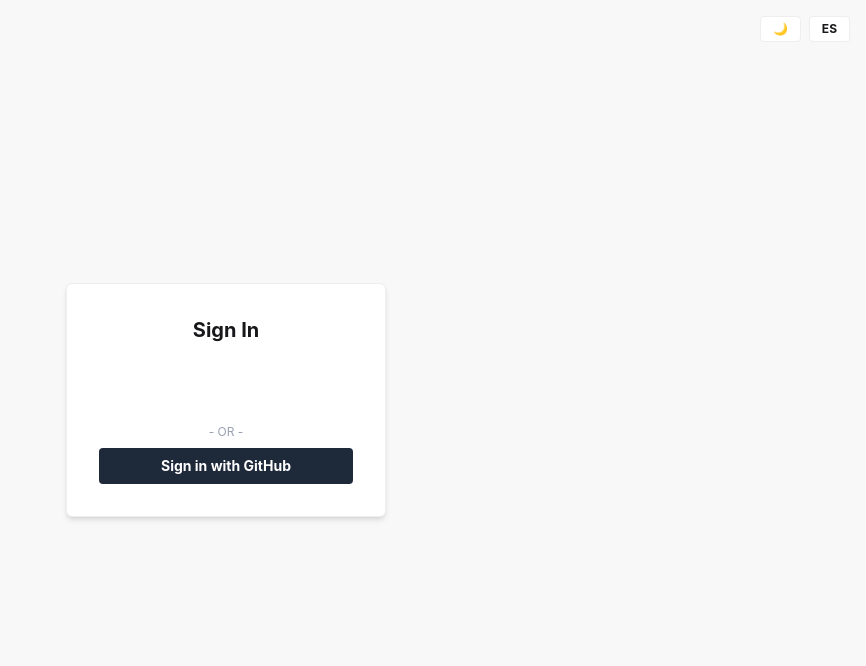
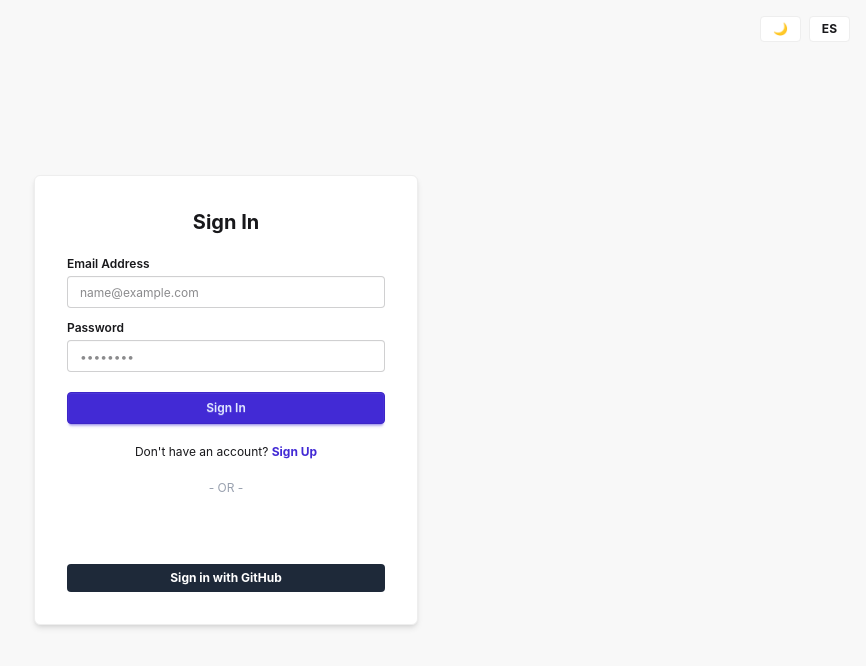
Before and after one commit to ranak8811/CV-Management-System, a React (Vite) app in the folder client/: page /login in a window 1280 px wide. Shown: the top 666 px of the page, without its empty margins (414-1280 px from the left). Built offline with nearby package versions, Linux system fonts and the light colour scheme; no server answers.

Commit message:
login page updated

```diff
--- a/client/src/pages/Authentication/Login.jsx
+++ b/client/src/pages/Authentication/Login.jsx
@@ -1,7 +1,9 @@
+import { useForm } from "react-hook-form";
+import { Link, useNavigate, Navigate } from "react-router-dom";
+import { useMutation } from "@tanstack/react-query";
 import useAuth from "../../hooks/useAuth";
 import useLanguage from "../../hooks/useLanguage";
 import useTheme from "../../hooks/useTheme";
-import { useNavigate, Navigate } from "react-router-dom";
 import api from "../../utils/api";
 import toast from "react-hot-toast";
 import { GoogleLogin } from "@react-oauth/google";
@@ -11,6 +13,32 @@ const Login = () => {
   const { theme, toggleTheme } = useTheme();
   const { locale, switchLanguage } = useLanguage();
   const navigate = useNavigate();
+
+  const {
+    register,
+    handleSubmit,
+    formState: { errors },
+  } = useForm();
+
+  const loginMutation = useMutation({
+    mutationFn: async (formData) => {
+      const res = await api.post("/api/auth/login", formData);
+      return res.data;
+    },
+    onSuccess: (data) => {
+      handleLoginSuccess(data.token, data.user);
+      toast.success(
+        locale === "en"
+          ? "Successfully logged in!"
+          : "¡Inicio de sesión exitoso!",
+      );
+      navigate("/");
+    },
+    onError: (err) => {
+      console.error(err);
+      toast.error(err.response?.data?.message || "Invalid email or password");
+    },
+  });
 
   if (user) {
     return <Navigate to="/" replace />;
@@ -30,13 +58,11 @@ const Login = () => {
             : "¡Inicio de sesión exitoso!",
         );
         navigate("/");
-      } else {
-        toast.error(res.data.message || "Google Login Failed");
       }
     } catch (error) {
-      console.error("Google login api call error:", error);
+      console.error(error);
       toast.error(
-        error.response?.data?.message || "Network Error during Google login",
+        error.response?.data?.message || "Google Authentication Failed",
       );
     }
   };
@@ -45,6 +71,10 @@ const Login = () => {
     const clientId = import.meta.env.VITE_GITHUB_CLIENT_ID;
     const redirectUri = `${window.location.origin}/auth/github/callback`;
     window.location.href = `https://github.com/login/oauth/authorize?client_id=${clientId}&redirect_uri=${redirectUri}&scope=user:email`;
+  };
+
+  const onSubmit = (data) => {
+    loginMutation.mutate(data);
   };
 
   return (
@@ -64,10 +94,63 @@ const Login = () => {
         </button>
       </div>
 
-      <div className="border border-base-300 p-8 rounded-md bg-base-100 w-80 text-center shadow-md">
-        <h2 className="text-xl font-bold mb-6 text-base-content">Sign In</h2>
+      <div className="border border-base-300 p-8 rounded-md bg-base-100 w-96 shadow-md flex flex-col gap-5">
+        <h2 className="text-xl font-bold text-center">Sign In</h2>
 
-        <div className="flex justify-center mb-4">
+        <form onSubmit={handleSubmit(onSubmit)} className="flex flex-col gap-3">
+          <div className="flex flex-col gap-1">
+            <label className="text-xs font-semibold">Email Address</label>
+            <input
+              type="email"
+              {...register("email", { required: "Email is required" })}
+              className={`input input-bordered w-full input-sm ${errors.email ? "input-error" : ""}`}
+              placeholder="name@example.com"
+            />
+            {errors.email && (
+              <span className="text-[10px] text-error font-semibold">
+                {errors.email.message}
+              </span>
+            )}
+          </div>
+
+          <div className="flex flex-col gap-1">
+            <label className="text-xs font-semibold">Password</label>
+            <input
+              type="password"
+              {...register("password", { required: "Password is required" })}
+              className={`input input-bordered w-full input-sm ${errors.password ? "input-error" : ""}`}
+              placeholder="••••••••"
+            />
+            {errors.password && (
+              <span className="text-[10px] text-error font-semibold">
+                {errors.password.message}
+              </span>
+            )}
+          </div>
+
+          <button
+            type="submit"
+            disabled={loginMutation.isPending}
+            className="btn btn-primary btn-sm w-full mt-2"
+          >
+            {loginMutation.isPending ? "Signing In..." : "Sign In"}
+          </button>
+        </form>
+
+        <p className="text-xs text-center">
+          Don&apos;t have an account?{" "}
+          <Link
+            to="/register"
+            className="text-primary font-bold hover:underline"
+          >
+            Sign Up
+          </Link>
+        </p>
+
+        <p className="text-gray-400 text-xs text-center">- OR -</p>
+
+        <div className="flex flex-col gap-2">
+          <div className="flex justify-center">
             <GoogleLogin
               onSuccess={handleGoogleSuccess}
               onError={() => toast.error("Google Authentication Failed")}
@@ -75,14 +158,13 @@ const Login = () => {
             />
           </div>
 
-        <p className="my-2 text-gray-400 text-xs">- OR -</p>
-
           <button
             onClick={handleGitHubLogin}
-          className="w-full py-2 bg-gray-800 text-white rounded font-bold text-sm hover:bg-gray-700 transition"
+            className="w-full py-1.5 bg-gray-800 text-white rounded font-bold text-xs hover:bg-gray-700 transition"
           >
             Sign in with GitHub
           </button>
+        </div>
       </div>
     </div>
   );
```
Lines whose indentation alone changed are shown as unchanged.
